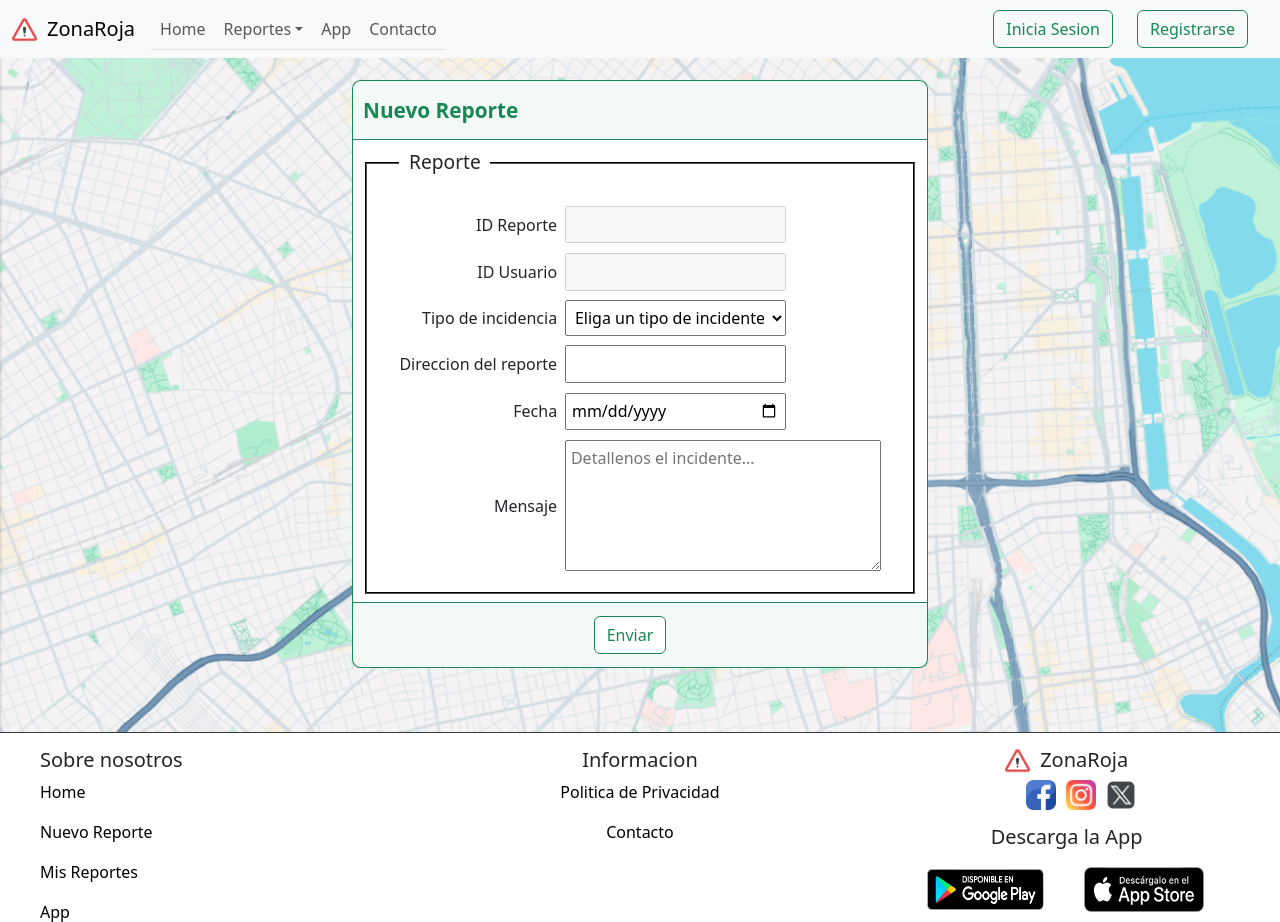
After one commit to leticia-ramirez/nullptr, a Flask app: page /modificar/1 in a window 1280 px wide. The commit adds this page. Shown: the top 922 px of the page. Run offline with Flask 3, Linux system fonts and the light colour scheme; data that the repository does not hold is empty; some libraries are stand-ins or nearby versions.

Commit message:
agrego seccion de modificacion y la conexion con el back

```diff
--- a/front/app.py
+++ b/front/app.py
@@ -61,6 +61,26 @@ def mreporte():
 
     return render_template("MisReportes.html", reportes = reportes)
 
+@app.route('/modificar/<int:id>', methods=['GET','POST'])
+def modificar(id):
+    datos= requests.get(API_URL+'reportes/id/'+str(id)).json()
+    if request.method == "POST":
+        data = {
+            "ID_reporte" : request.form.get('id_reporte'),
+            "ID_usuario": request.form.get('id_usuario'),
+            "direccion_reporte": request.form.get("direccion_reporte"),
+            "descripcion" : request.form.get("descripcion"),
+            "tipo_reporte" : request.form.get("tipo_reporte"),
+            "fecha_reporte" : request.form.get("fecha_reporte")
+        }
+        try:
+            response = requests.put(API_URL+'reportes/'+str(id), data = data)
+            response.raise_for_status()
+        except requests.exceptions.RequestException as e:
+            print(f"Error pushing data: {e}")
+
+            return render_template("modificar.html", datos=datos[0])
+    return render_template('modificar.html', datos=datos[0])
 
 @app.route("/elimacion/<int:id>")
 def eliminar_reporte(id):
@@ -70,8 +90,6 @@ def eliminar_reporte(id):
     except requests.exceptions.RequestException as e:
         print(f"Error fetching data: {e}")
     return redirect(url_for("mreporte"))
-
-
 
 @app.route("/misreportes/<id>")
 def mreporte_id(id):
--- a/front/templates/MisReportes.html
+++ b/front/templates/MisReportes.html
@@ -15,7 +15,7 @@
                     <p>horario estimado: {{reporte.fecha_reporte}}</p>
                     <p class="text-justify">descripcion: {{reporte.descripcion}}</p>
                     <div class="flex-inline">
-                        <button class="btn btn-success borde-size" type="submit">Modificar</button>
+                        <button class="btn btn-success borde-size" type="submit"><a href="{{ url_for('modificar',id=reporte.ID,_external=True) }}">Modificar</a></button>
                         <button class="btn btn-danger borde-size" type="submit"><a href="{{ url_for('eliminar_reporte',id=reporte.ID,_external=True) }}">Eliminar</a></button>
 
                     </div>
--- /dev/null
+++ b/front/templates/modificar.html
@@ -0,0 +1,37 @@
+{% extends "base.html" %}
+{% block tab %}Reporte{% endblock %}
+{% block body %}
+
+<div id="content">
+<h2>Nuevo Reporte</h2>
+<form action="{{url_for('modificar', id= datos.ID)}}" method="post" class="reporte">
+    <fieldset><legend>Reporte</legend>
+    <div class="seccion_reporte">
+        <label for="id_reporte">ID Reporte</label>
+        <input type="text" name="id_reporte" id="id_reporte" value="{{datos.ID}}" disabled>
+    </div>
+    <div class="seccion_reporte">
+        <label for="id_usuario">ID Usuario</label>
+        <input type="text" name="id_usuario" id="id_usuario" value="{{datos.ID_usuario}}" disabled>
+    </div>
+    <div class="seccion_reporte">
+        <label for="incidencia">Tipo de incidencia</label>
+        <select name="incidencia" id="incidencia" required>
+            <option value="">Eliga un tipo de incidente.</option>
+            <option value="robo">Robo</option>
+            <option value="secuestro">Secuestro</option>
+            <option value="violencia">Violencia</option>
+            <option value="homicidio">Asesinato</option>
+        </select>
+    </div>
+    <div class="seccion_reporte"><label for="direccion_reporte">Direccion del reporte</label><input type="text" name="direccion_reporte" id="direccion_reporte"  value="{{datos.direccion_reporte}}" required></div>
+    <div class="seccion_reporte"><label for="fecha_reporte">Fecha</label><input type="date" name="fecha_reporte" id="fecha_reporte"  value="{{datos.fecha_reporte}}" required></div>
+    <div class="seccion_reporte"><label for="descripcion">Mensaje</label><textarea rows="5" name="descripcion" id="descripcion" placeholder="Detallenos el incidente..." required></textarea></div>
+    </fieldset>
+    <div id="seccion_submit">
+        <input id="submit" class="btn btn-outline-success borde-size" type="submit" value="Enviar">
+    </div>
+</form>
+</div>
+
+{% endblock %}
```
Also changed, not shown: back/api.py (+33 -18 lines).
